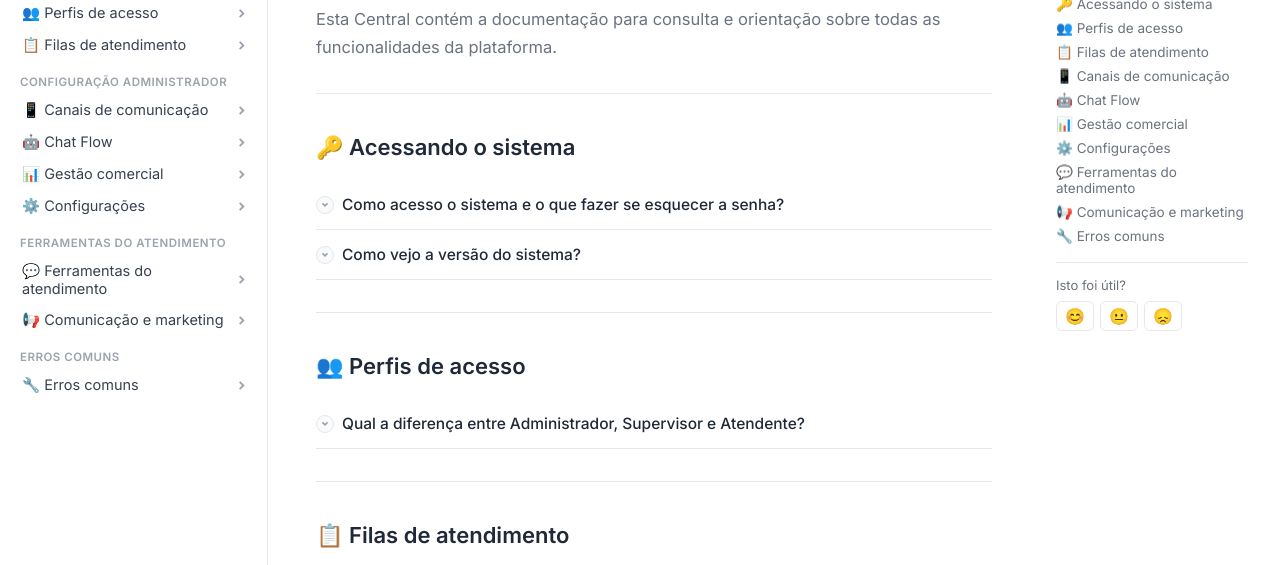
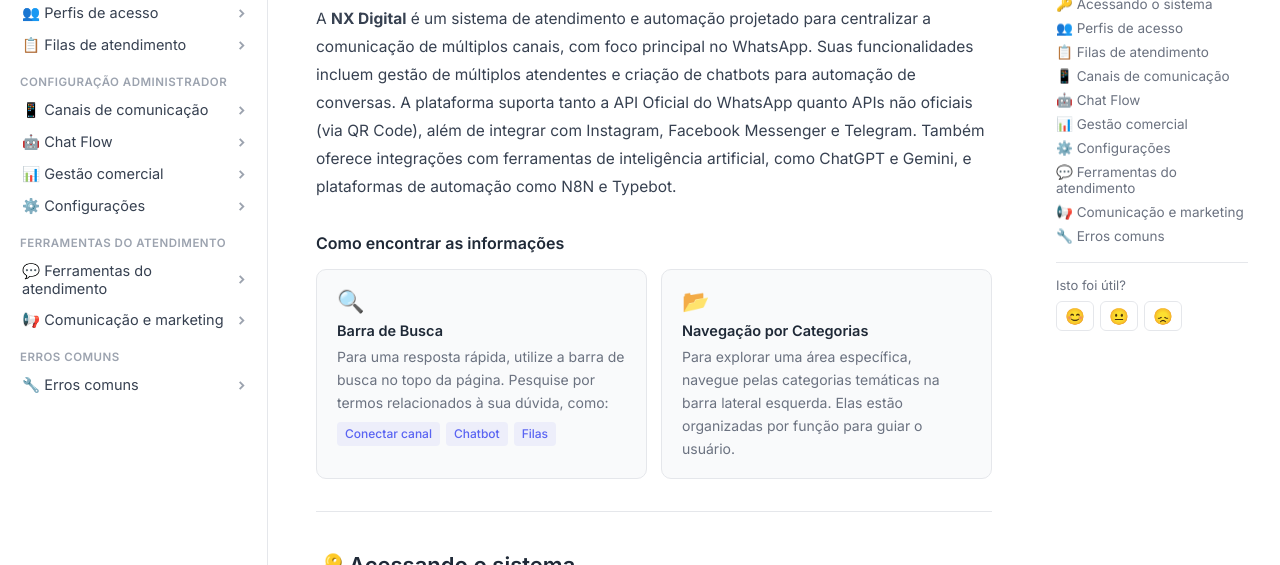
Before and after one commit to bitsmateus/faqnx, a plain HTML site: page index.html in a window 1280 px wide. Shown: the part 168-733 px from the top of the page. Drawn offline with Linux system fonts and the light colour scheme.

Commit message:
Adiciona apresentacao da NX Digital e cards de navegacao na pagina inicial

```diff
--- a/index.html
+++ b/index.html
@@ -129,6 +129,19 @@
 .sd-cat{font-size:12px;color:var(--t4)}
 .sd-empty{padding:20px;text-align:center;font-size:13px;color:var(--t3)}
 mark{background:#eef0fe;color:var(--brand);padding:0 2px;border-radius:2px}
+
+/* ═══ INTRO BLOCK ═══ */
+.intro-desc{font-size:15.5px;color:var(--t2);line-height:1.8;margin-bottom:32px}
+.intro-how{margin-top:8px;margin-bottom:8px}
+.intro-how-title{font-size:16px;font-weight:600;color:var(--t1);margin-bottom:16px}
+.intro-cards{display:grid;grid-template-columns:1fr 1fr;gap:14px}
+.intro-card{background:var(--bg2);border:1px solid var(--bd);border-radius:10px;padding:18px 20px}
+.intro-card-icon{font-size:22px;margin-bottom:8px}
+.intro-card-title{font-size:14.5px;font-weight:600;color:var(--t1);margin-bottom:6px}
+.intro-card-body{font-size:14px;color:var(--t3);line-height:1.65}
+.intro-card-tags{margin-top:8px;display:flex;gap:6px;flex-wrap:wrap}
+.intro-tag{font-size:12px;background:var(--brand-bg);color:var(--brand);border-radius:4px;padding:2px 8px;font-weight:500}
+@media(max-width:600px){.intro-cards{grid-template-columns:1fr}}
 
 /* ═══ FEEDBACK ROW ═══ */
 .fb-row{margin-top:48px;padding-top:20px;border-top:1px solid var(--bd);display:flex;align-items:center;gap:12px}
@@ -414,7 +427,7 @@
     pw: DEFAULT_PW
   },
   sections: [
-    { id: 'intro', name: '🖐️ Central de Ajuda NX Digital', group: 'geral', desc: 'Esta Central contém a documentação para consulta e orientação sobre todas as funcionalidades da plataforma.', order: 0 },
+    { id: 'intro', name: '🖐️ Central de Ajuda NX Digital', group: 'geral', desc: 'Esta Central contém a documentação para consulta e orientação sobre todas as funcionalidades da plataforma.', intro: true, order: 0 },
     { id: 'primeiro-acesso', name: '🔑 Acessando o sistema', group: 'primeiro-acesso', desc: '', order: 1 },
     { id: 'perfis', name: '👥 Perfis de acesso', group: 'primeiro-acesso', desc: '', order: 2 },
     { id: 'filas', name: '📋 Filas de atendimento', group: 'primeiro-acesso', desc: '', order: 3 },
@@ -571,7 +584,28 @@
     if (idx === 0) {
       html += `<div class="eyebrow">Central de Ajuda · ${DATA.settings.company}</div>
                <h1 class="page-title">${sec.name}</h1>
-               <p class="page-lead">${sec.desc || ''}</p>`;
+               <p class="intro-desc">A <strong>NX Digital</strong> é um sistema de atendimento e automação projetado para centralizar a comunicação de múltiplos canais, com foco principal no WhatsApp. Suas funcionalidades incluem gestão de múltiplos atendentes e criação de chatbots para automação de conversas. A plataforma suporta tanto a API Oficial do WhatsApp quanto APIs não oficiais (via QR Code), além de integrar com Instagram, Facebook Messenger e Telegram. Também oferece integrações com ferramentas de inteligência artificial, como ChatGPT e Gemini, e plataformas de automação como N8N e Typebot.</p>
+               <div class="intro-how">
+                 <p class="intro-how-title">Como encontrar as informações</p>
+                 <div class="intro-cards">
+                   <div class="intro-card">
+                     <div class="intro-card-icon">🔍</div>
+                     <div class="intro-card-title">Barra de Busca</div>
+                     <div class="intro-card-body">Para uma resposta rápida, utilize a barra de busca no topo da página. Pesquise por termos relacionados à sua dúvida, como:
+                       <div class="intro-card-tags">
+                         <span class="intro-tag">Conectar canal</span>
+                         <span class="intro-tag">Chatbot</span>
+                         <span class="intro-tag">Filas</span>
+                       </div>
+                     </div>
+                   </div>
+                   <div class="intro-card">
+                     <div class="intro-card-icon">📂</div>
+                     <div class="intro-card-title">Navegação por Categorias</div>
+                     <div class="intro-card-body">Para explorar uma área específica, navegue pelas categorias temáticas na barra lateral esquerda. Elas estão organizadas por função para guiar o usuário.</div>
+                   </div>
+                 </div>
+               </div>`;
     } else {
       html += `<h2 class="sh">${sec.name}</h2>`;
       if (sec.desc) html += `<p class="prose">${sec.desc}</p>`;
```
